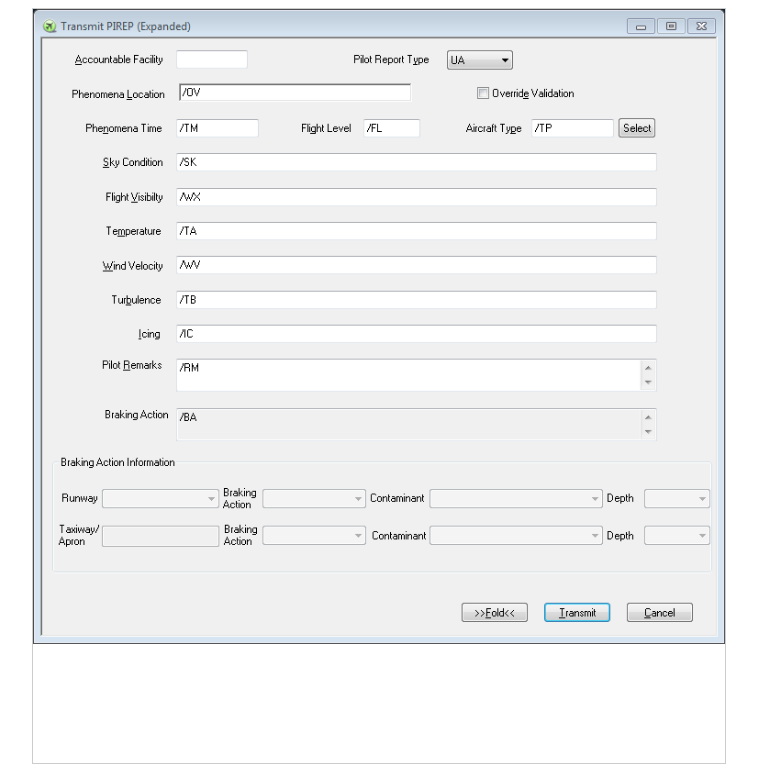
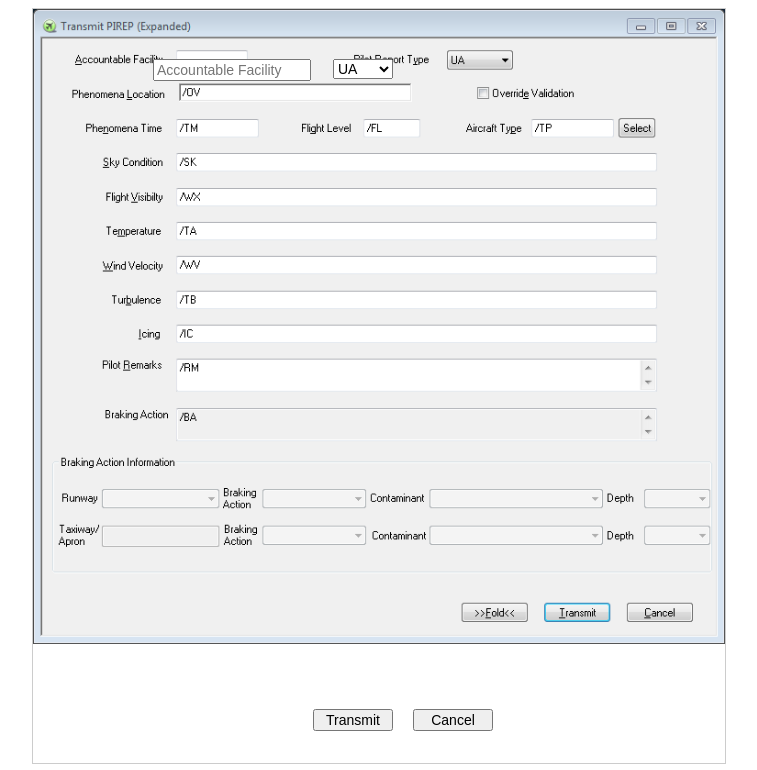
Before and after one commit to afstafaa/Pirep_test, a plain HTML site: page index.html in a window 1280 px wide. Shown: the whole page, without its empty margins (261-1018 px from the left). Drawn offline with Linux system fonts and the light colour scheme.

Commit message:
Update index.html

```diff
--- a/index.html
+++ b/index.html
@@ -2,20 +2,81 @@
 <html>
 <head>
   <meta charset="utf-8">
-  <title>PIREP Test</title>
+  <title>PIREP Form Example</title>
   <style>
+    /* 1) Adjust these to match the actual dimensions of your image. */
     .form-container {
-      /* Must match your image's dimensions or bigger */
-      width: 692px;
-      height: 754px;
+      width: 692px;       /* match your image width */
+      height: 754px;      /* match your image height */
+      position: relative; /* so children can be absolutely positioned */
+
+      /* 2) Use your actual file name/path to pirep.png */
       background: url("pirep.png") no-repeat;
-      background-size: contain;
+      background-size: contain; /* or cover if you prefer */
+
+      /* optional styling/debug border */
       margin: 0 auto;
-      border: 1px solid #ccc; /* optional for debugging */
+      border: 1px solid #ccc;
+    }
+
+    /* All form fields will be absolutely positioned inside .form-container. */
+    .form-field {
+      position: absolute;
+      font-size: 14px;
+    }
+
+    /* Example: A text field for “Accountable Facility” */
+    .accountable-facility {
+      top: 50px;    /* adjust to line up with the background */
+      left: 120px;  /* adjust to line up with the background */
+      width: 150px; /* adjust as needed */
+    }
+
+    /* Example: A select box for “Pilot Report Type” */
+    .pilot-report-type {
+      top: 50px;
+      left: 300px;
+      width: 60px;
+    }
+
+    /* Example: Submit/Cancel buttons */
+    .transmit-button {
+      top: 700px;
+      left: 280px;
+      width: 80px;
+    }
+    .cancel-button {
+      top: 700px;
+      left: 380px;
+      width: 80px;
     }
   </style>
 </head>
 <body>
-  <div class="form-container"></div>
+  <!-- Wrap everything in a <form> so user inputs can be submitted somewhere -->
+  <form action="#" method="POST">
+    <div class="form-container">
+      <!-- Text field -->
+      <input
+        type="text"
+        name="accountableFacility"
+        class="form-field accountable-facility"
+        placeholder="Accountable Facility"
+      >
+
+      <!-- Select field -->
+      <select
+        name="pilotReportType"
+        class="form-field pilot-report-type"
+      >
+        <option value="UA">UA</option>
+        <option value="UUA">UUA</option>
+      </select>
+
+      <!-- Buttons -->
+      <button type="submit" class="form-field transmit-button">Transmit</button>
+      <button type="button" class="form-field cancel-button">Cancel</button>
+    </div>
+  </form>
 </body>
 </html>
```
